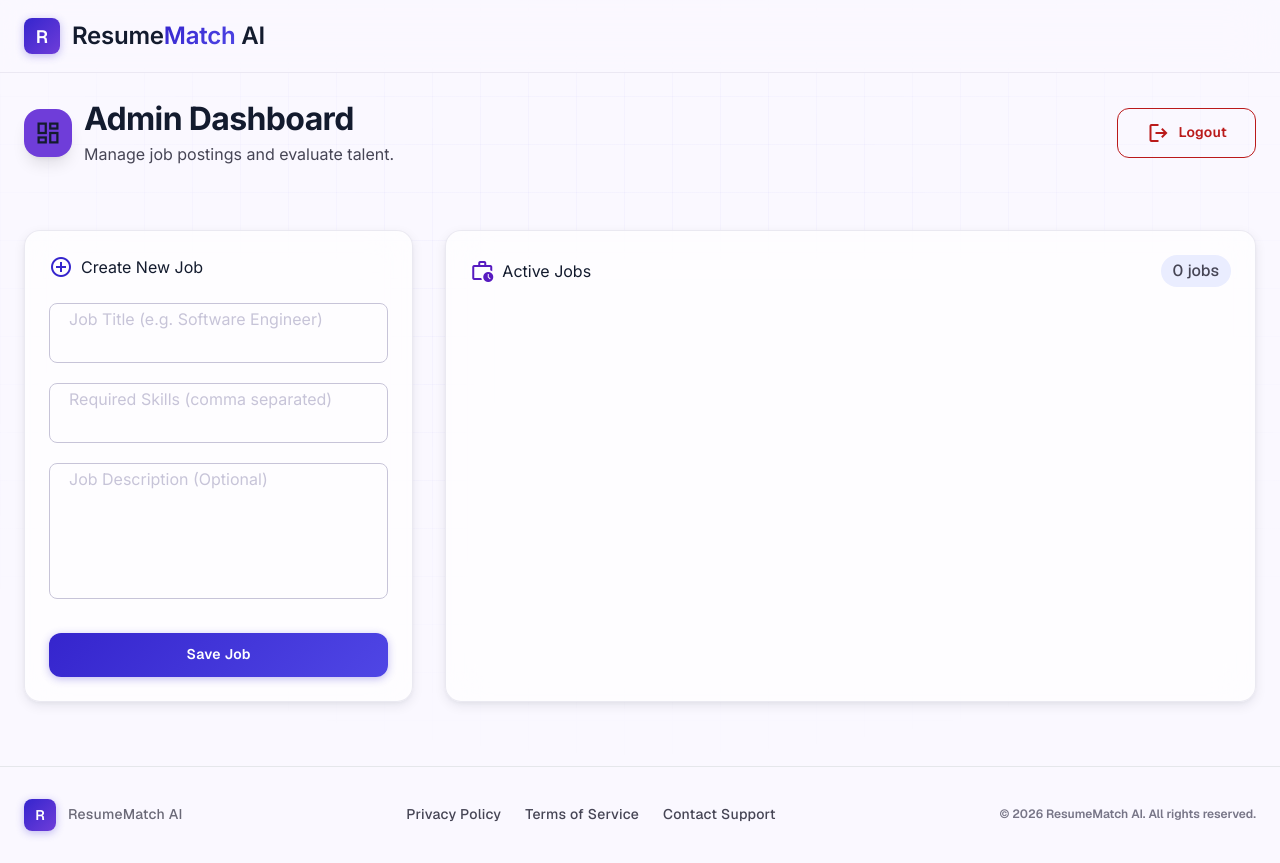
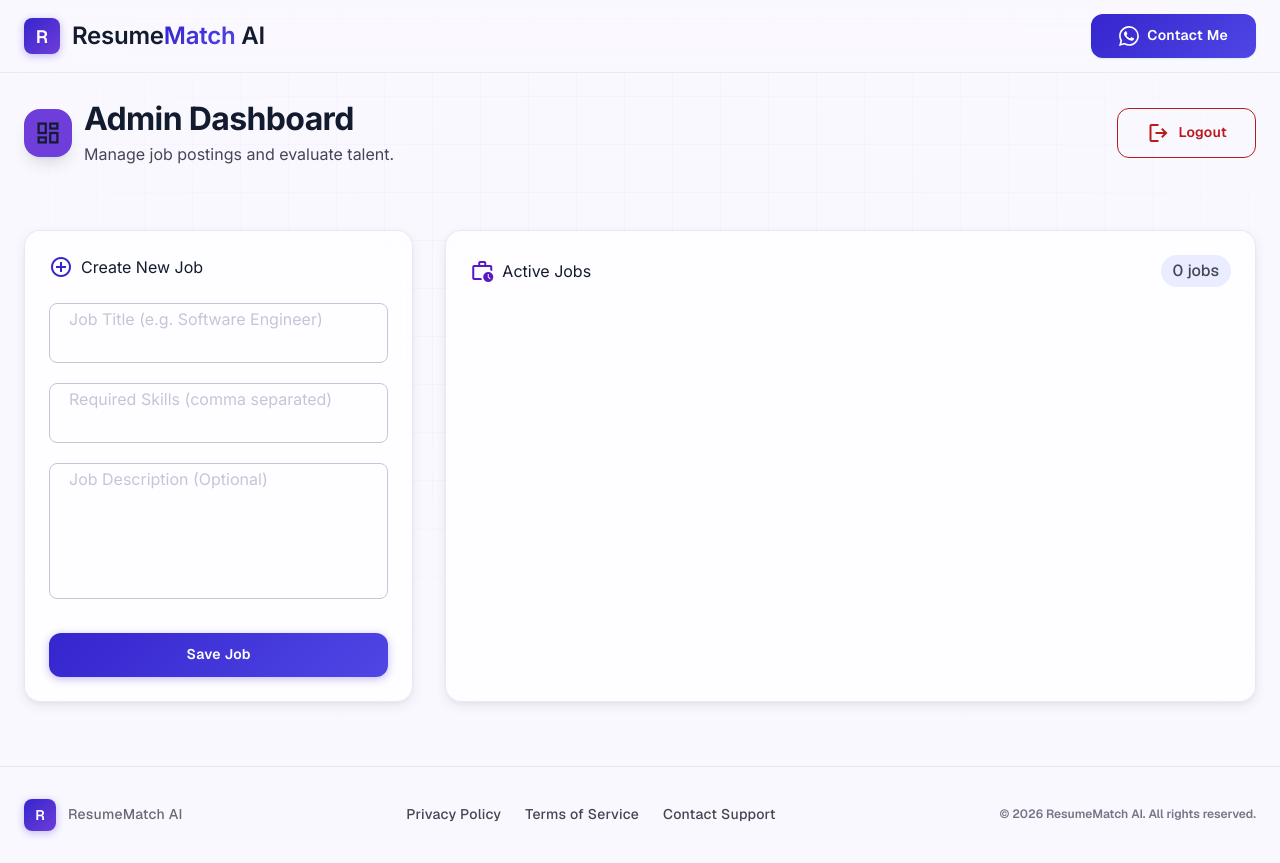
Before and after one commit to Adarsh51/airesume, a Flask app: page /admin in a window 1280 px wide. Run offline with Flask 3, Linux system fonts and the light colour scheme; the visitor is signed in with stand-in values (Sample User, id 1); some libraries are stand-ins or nearby versions.

Commit message:
Add WhatsApp contact button to navbar

```diff
--- a/templates/base.html
+++ b/templates/base.html
@@ -134,8 +134,15 @@
         </span>
       </a>
 
-
-
+      <!-- Contact Me -->
+      <div class="flex items-center gap-3">
+        <a href="https://wa.me/918828783516?text=hey%20udayraj%20%2C%20i%20liked%20your%20work%20lets%20connect" target="_blank" rel="noopener noreferrer" class="btn-primary flex items-center gap-2 bg-[#25D366] hover:bg-[#128C7E] text-white border-none shadow-sm shadow-[#25D366]/20">
+          <svg xmlns="http://www.w3.org/2000/svg" width="20" height="20" fill="currentColor" viewBox="0 0 16 16">
+            <path d="M13.601 2.326A7.85 7.85 0 0 0 7.994 0C3.627 0 .068 3.558.064 7.926c0 1.399.366 2.76 1.057 3.965L0 16l4.204-1.102a7.9 7.9 0 0 0 3.79.965h.004c4.368 0 7.926-3.558 7.93-7.93A7.9 7.9 0 0 0 13.6 2.326zM7.994 14.521a6.6 6.6 0 0 1-3.356-.92l-.24-.144-2.494.654.666-2.433-.156-.251a6.56 6.56 0 0 1-1.007-3.505c0-3.626 2.957-6.584 6.591-6.584a6.56 6.56 0 0 1 4.66 1.931 6.56 6.56 0 0 1 1.928 4.66c-.004 3.639-2.961 6.592-6.592 6.592m3.615-4.934c-.197-.099-1.17-.578-1.353-.646-.182-.065-.315-.099-.445.099-.133.197-.513.646-.627.775-.114.133-.232.148-.43.05-.197-.1-.836-.308-1.592-.985-.59-.525-.985-1.175-1.103-1.372-.114-.198-.011-.304.088-.403.087-.088.197-.232.296-.346.1-.114.133-.198.198-.33.065-.134.034-.248-.015-.347-.05-.099-.445-1.076-.612-1.47-.16-.389-.323-.335-.445-.34-.114-.007-.247-.007-.38-.007a.73.73 0 0 0-.529.247c-.182.198-.691.677-.691 1.654s.71 1.916.81 2.049c.098.133 1.394 2.132 3.383 2.992.47.205.84.326 1.129.418.475.152.904.129 1.246.08.38-.058 1.171-.48 1.338-.943.164-.464.164-.86.114-.943-.049-.084-.182-.133-.38-.232"/>
+          </svg>
+          Contact Me
+        </a>
+      </div>
     </nav>
   </header>
 
```
